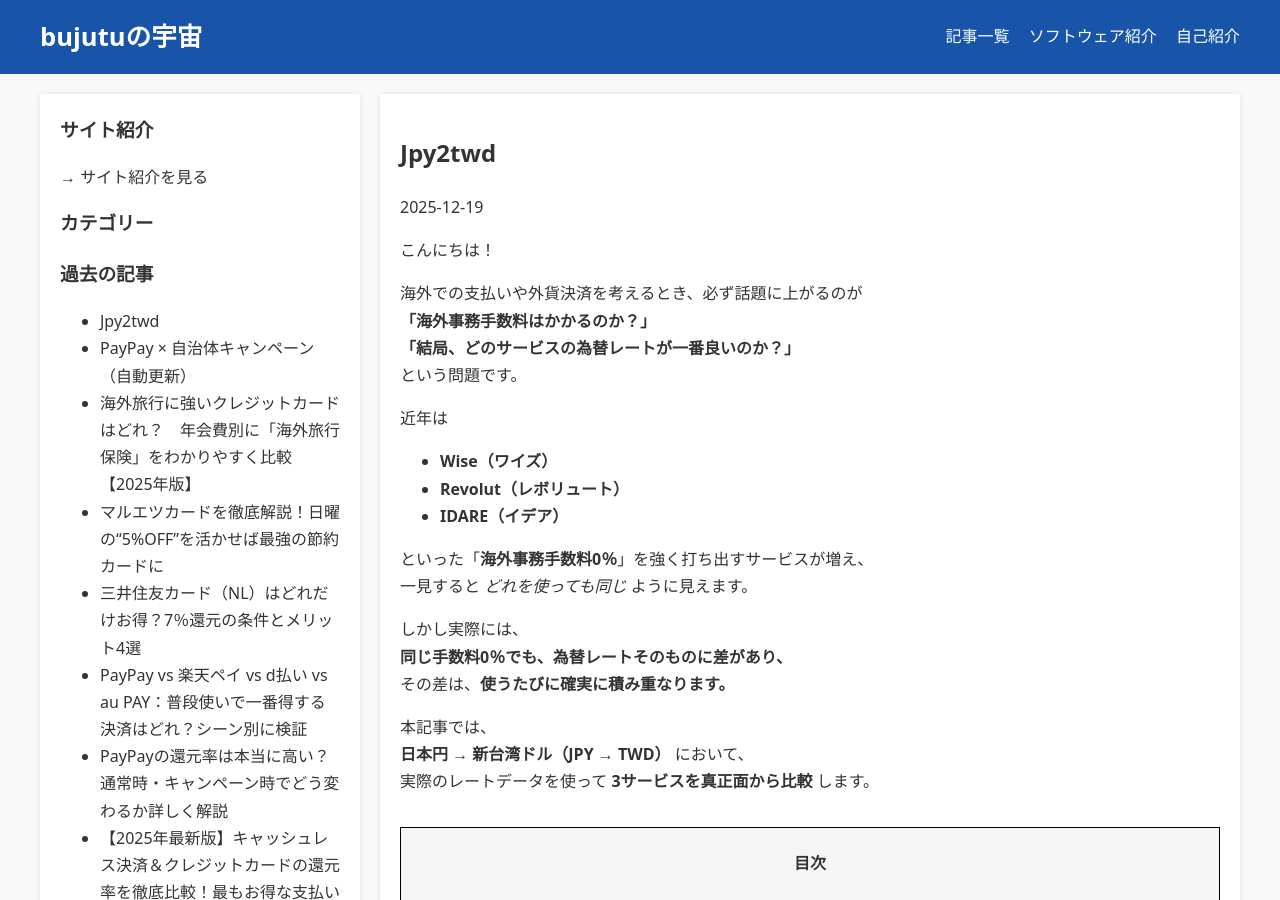
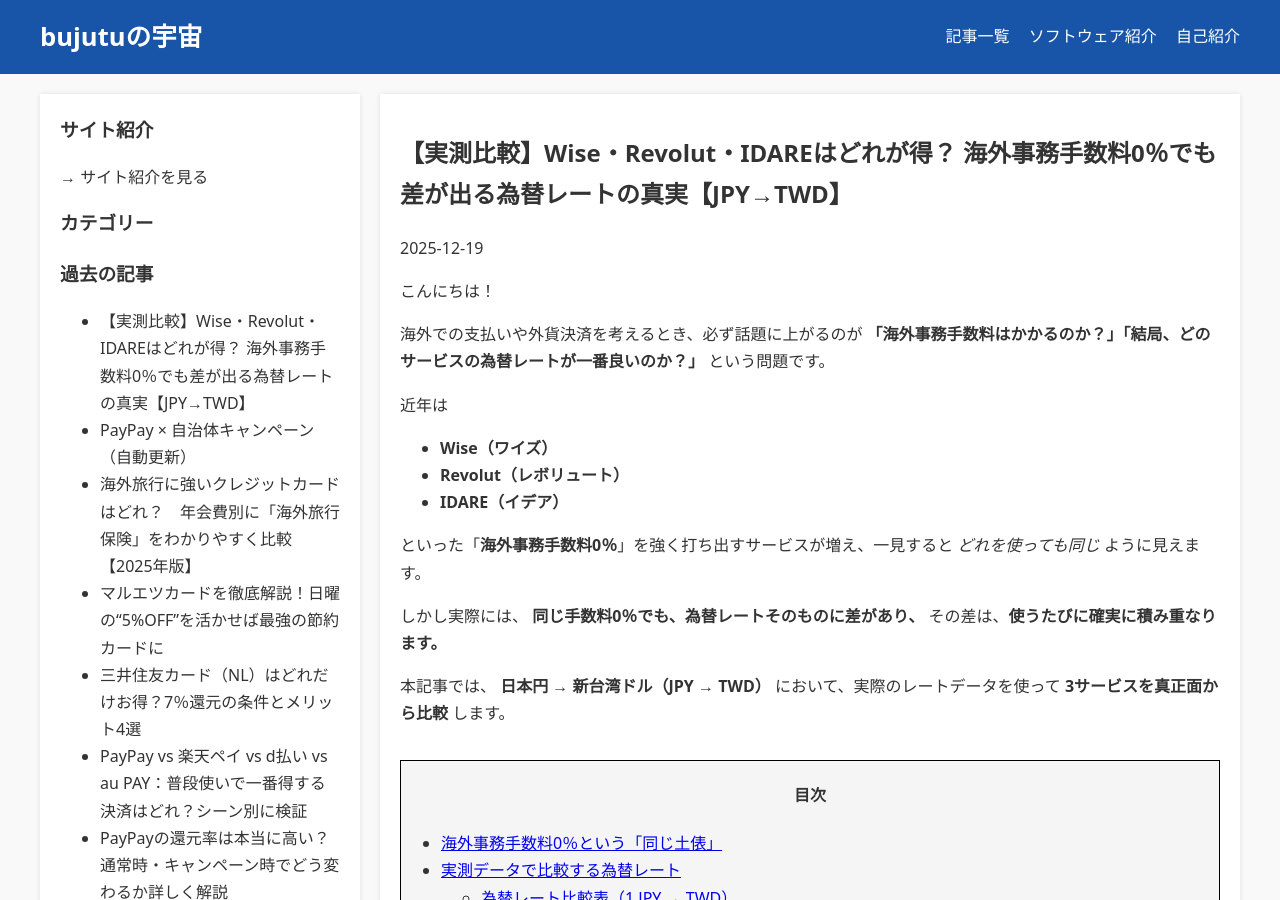
Before and after one commit to bujutu/bujutu.github.io, a Jekyll site: the page built from _posts/2025-12-19-jpy2twd.md, in a window 1280 px wide and 900 px high. Built offline with Jekyll 4.4.1, drawn with Linux system fonts in a browser that asks for light colours; our own code applies the rules of GitHub Pages for plain Markdown files.

Commit message:
Update and rename 2025-12-19-JPY2TWD.md to 2025-12-19-jpy2twd.md

```diff
--- a/_posts/2025-12-19-JPY2TWD.md
+++ b/_posts/2025-12-19-jpy2twd.md
@@ -1,9 +1,11 @@
+---
+layout: post
+title: 【実測比較】Wise・Revolut・IDAREはどれが得？ 海外事務手数料0％でも差が出る為替レートの真実【JPY→TWD】
+---
+
 こんにちは！
 
-海外での支払いや外貨決済を考えるとき、必ず話題に上がるのが
-**「海外事務手数料はかかるのか？」**
-**「結局、どのサービスの為替レートが一番良いのか？」**
-という問題です。
+海外での支払いや外貨決済を考えるとき、必ず話題に上がるのが **「海外事務手数料はかかるのか？」「結局、どのサービスの為替レートが一番良いのか？」** という問題です。
 
 近年は
 
@@ -11,16 +13,11 @@
 * **Revolut（レボリュート）**
 * **IDARE（イデア）**
 
-といった「**海外事務手数料0％**」を強く打ち出すサービスが増え、
-一見すると _どれを使っても同じ_ ように見えます。
+といった「**海外事務手数料0％**」を強く打ち出すサービスが増え、一見すると _どれを使っても同じ_ ように見えます。
 
-しかし実際には、
-**同じ手数料0％でも、為替レートそのものに差があり、**
-その差は、**使うたびに確実に積み重なります。**
+しかし実際には、 **同じ手数料0％でも、為替レートそのものに差があり、** その差は、**使うたびに確実に積み重なります。**
 
-本記事では、
-**日本円 → 新台湾ドル（JPY → TWD）** において、
-実際のレートデータを使って **3サービスを真正面から比較** します。
+本記事では、 **日本円 → 新台湾ドル（JPY → TWD）** において、実際のレートデータを使って **3サービスを真正面から比較** します。
 
 {% include toc.html %}
 
```
